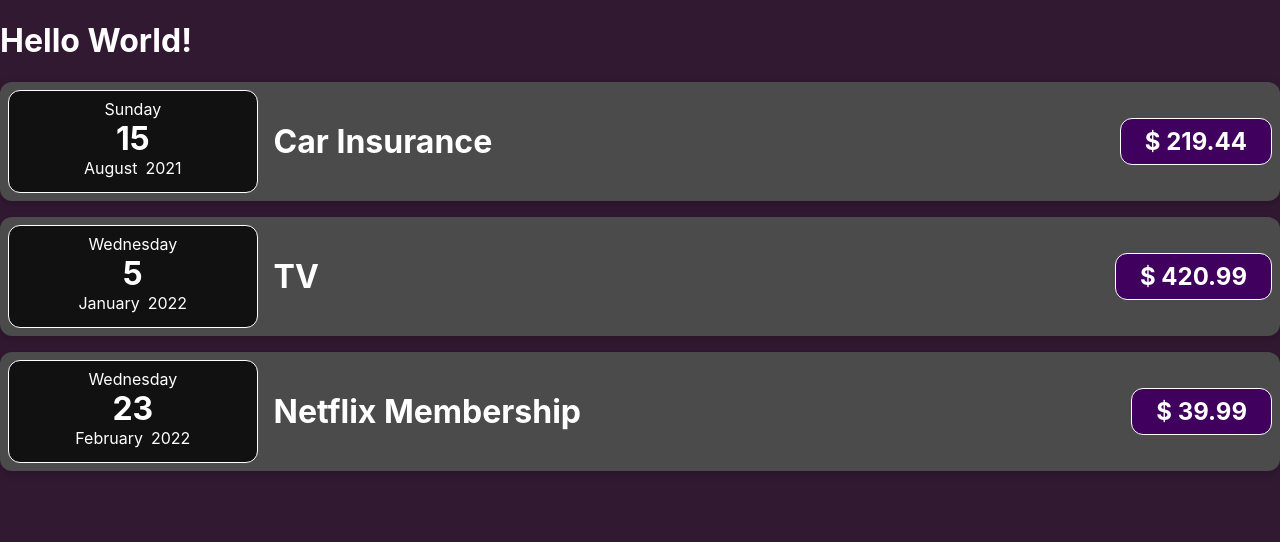
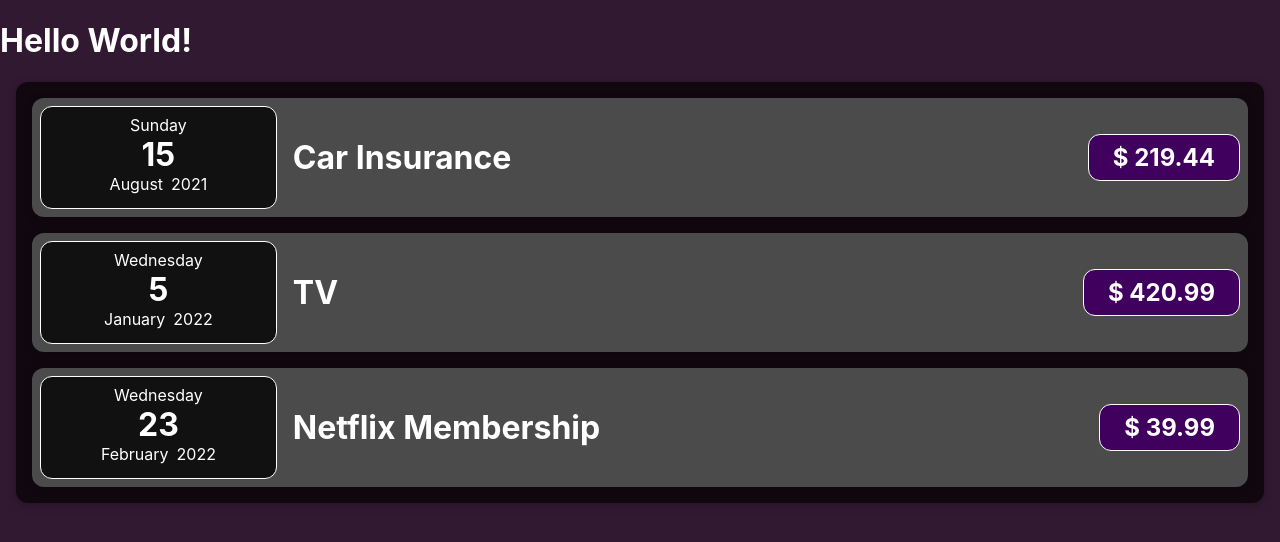
Before and after one commit to RossCr0ss/Study-Item-Comparetor, a JavaScript app: page / in a window 1280 px wide. Shown: the top 542 px of the page. Built offline with nearby package versions, Linux system fonts and the light colour scheme.

Commit message:
Add some composition and styles.

```diff
--- /dev/null
+++ b/src/components/Card.css
@@ -0,0 +1,4 @@
+.card {
+  border-radius: 12px;
+  box-shadow: 0 2px 8px rgba(0, 0, 0, 0.25);
+}
--- /dev/null
+++ b/src/components/Card.js
@@ -0,0 +1,8 @@
+import './Card.css';
+
+function Card(props) {
+  const classes = 'card ' + props.className;
+  return <div className={classes}>{props.children}</div>;
+}
+
+export default Card;
--- a/src/components/ExpenseItem.css
+++ b/src/components/ExpenseItem.css
@@ -4,11 +4,14 @@
   grid-template-rows: auto;
   grid-column-gap: 1rem;
   grid-row-gap: 1rem;
-  box-shadow: 0 2px 8px rgba(0, 0, 0, 0.25);
   padding: 0.5rem;
   margin: 1rem 0;
-  border-radius: 12px;
   background-color: #4b4b4b;
+}
+
+.expense-item:first-child,
+.expense-item:last-child {
+  margin: 0;
 }
 
 .expense-item__desc {
--- a/src/components/ExpenseItem.js
+++ b/src/components/ExpenseItem.js
@@ -1,15 +1,16 @@
+import Card from './Card';
 import ExpenseDate from './ExpenseDate';
 import './ExpenseItem.css';
 
 function ExpenseItem(props) {
   return (
-    <div className="expense-item">
+    <Card className="expense-item">
       <ExpenseDate date={props.date} />
       <div className="expense-item__desc">
         <p>{props.title}</p>
         <h4>$ {props.amount}</h4>
       </div>
-    </div>
+    </Card>
   );
 }
 
--- a/src/components/ExpensesList.css
+++ b/src/components/ExpensesList.css
@@ -0,0 +1,5 @@
+.expenses {
+  background-color: #11080f;
+  padding: 1rem;
+  margin: 1rem;
+}
--- a/src/components/ExpensesList.js
+++ b/src/components/ExpensesList.js
@@ -1,4 +1,6 @@
+import Card from './Card';
 import ExpenseItem from './ExpenseItem';
+import './ExpensesList.css';
 
 function ExpensesList() {
   const expenses = [
@@ -23,7 +25,7 @@
   ];
 
   return (
-    <>
+    <Card className="expenses">
       {Object.keys(expenses).map((index) => (
         <ExpenseItem
           title={expenses[index].title}
@@ -32,7 +34,7 @@
           key={expenses[index].id}
         />
       ))}
-    </>
+    </Card>
   );
 }
 
```
